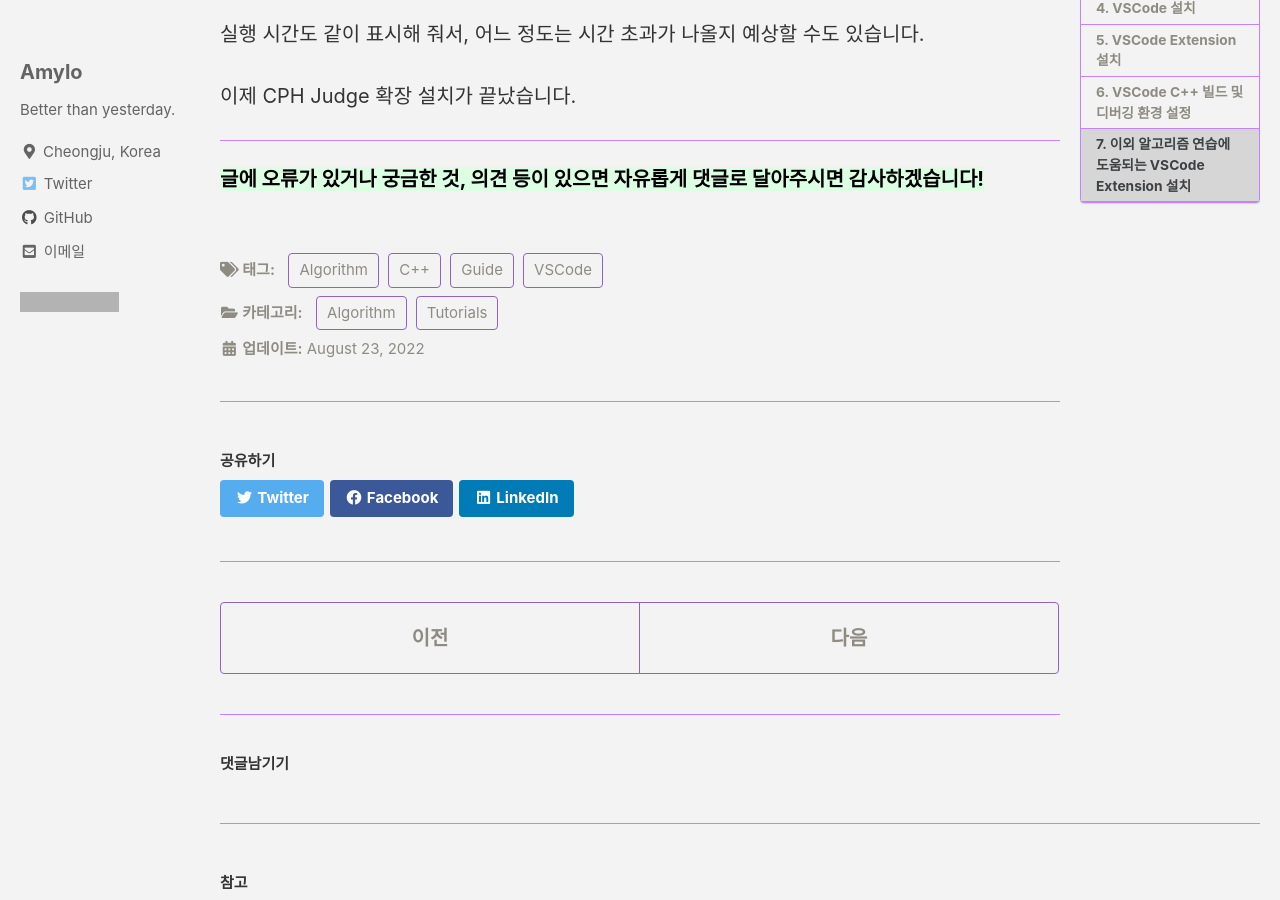
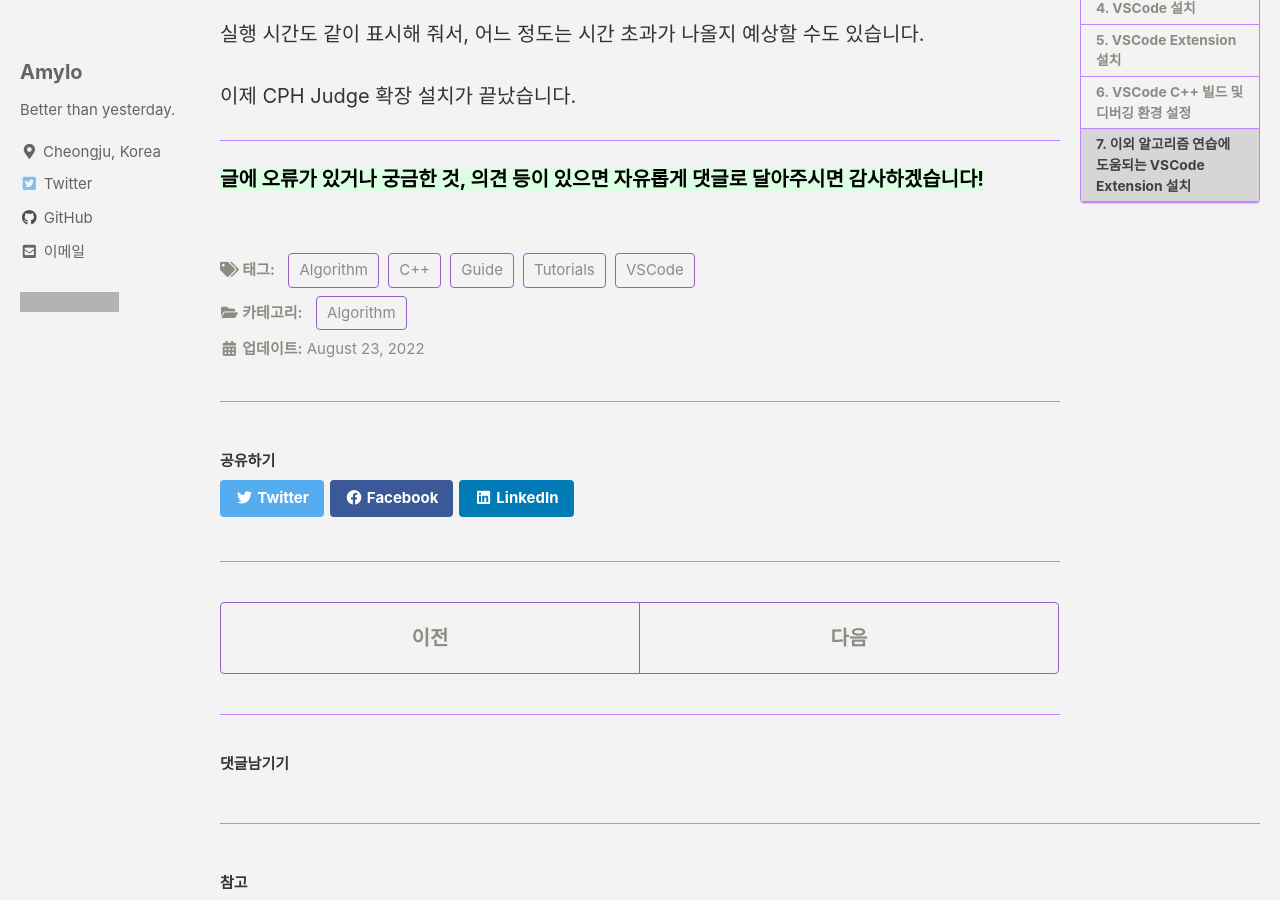
Before and after one commit to Amylo-jh/Amylo-blog, a Jekyll site: the page built from _posts/2022-08-23-Starting_Algorithm_with_VSCode_C++.md, in a window 1280 px wide and 900 px high, scrolled down 26235 px. Built offline with Jekyll 4.4.1, drawn with Linux system fonts in a browser that asks for light colours; cached includes are drawn as plain includes; comment, search, counter and statistics services are not loaded; grey boxes are pictures that could not be loaded.

Commit message:
fix search issue

```diff
--- a/_posts/2022-08-23-Starting_Algorithm_with_VSCode_C++.md
+++ b/_posts/2022-08-23-Starting_Algorithm_with_VSCode_C++.md
@@ -2,12 +2,12 @@
 title : "VSCode로 C++ 개발 환경 구축하기 (알고리즘)"
 categories :
  - Algorithm
- - Tutorials
 tags :
  - Guide
  - VSCode
  - Algorithm
  - C++
+ - Tutorials
 toc : true
 toc_label : "목차"
 toc_sticky : true
```
